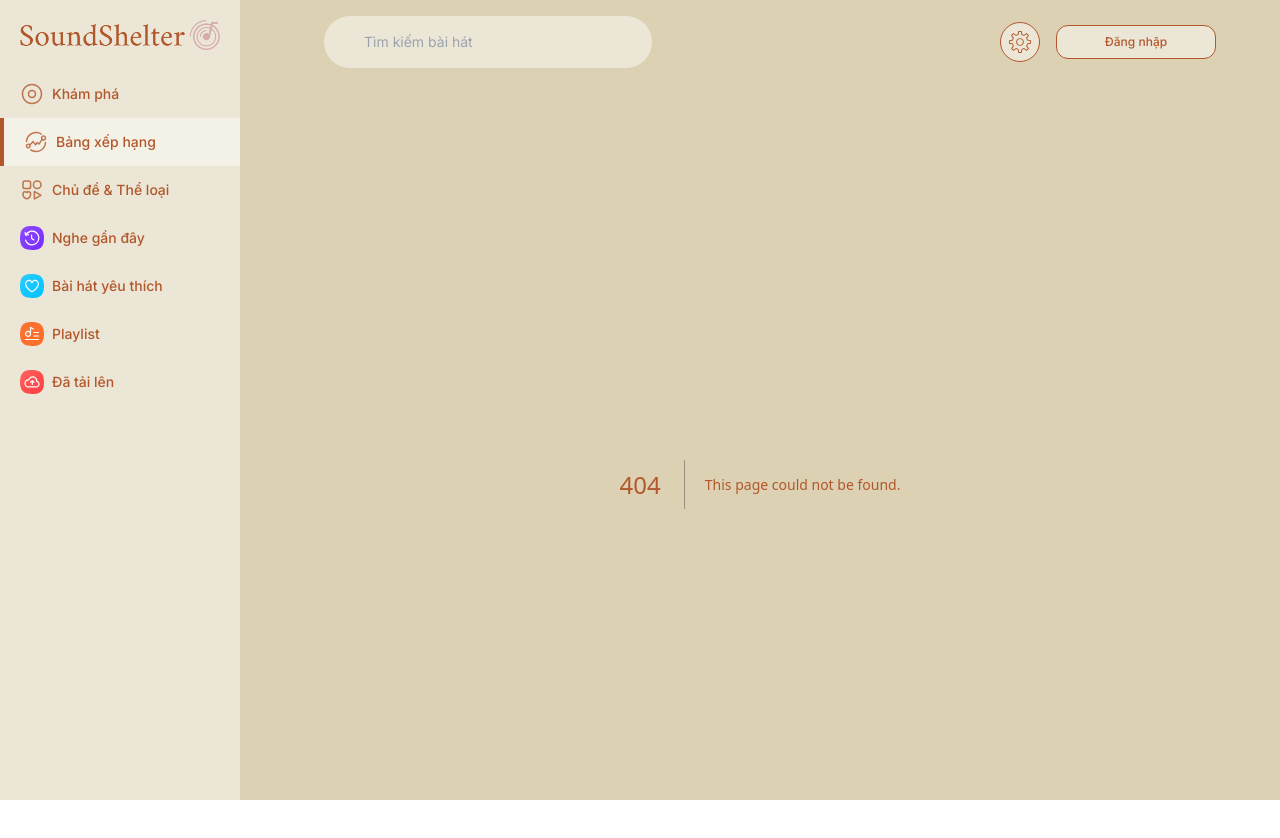
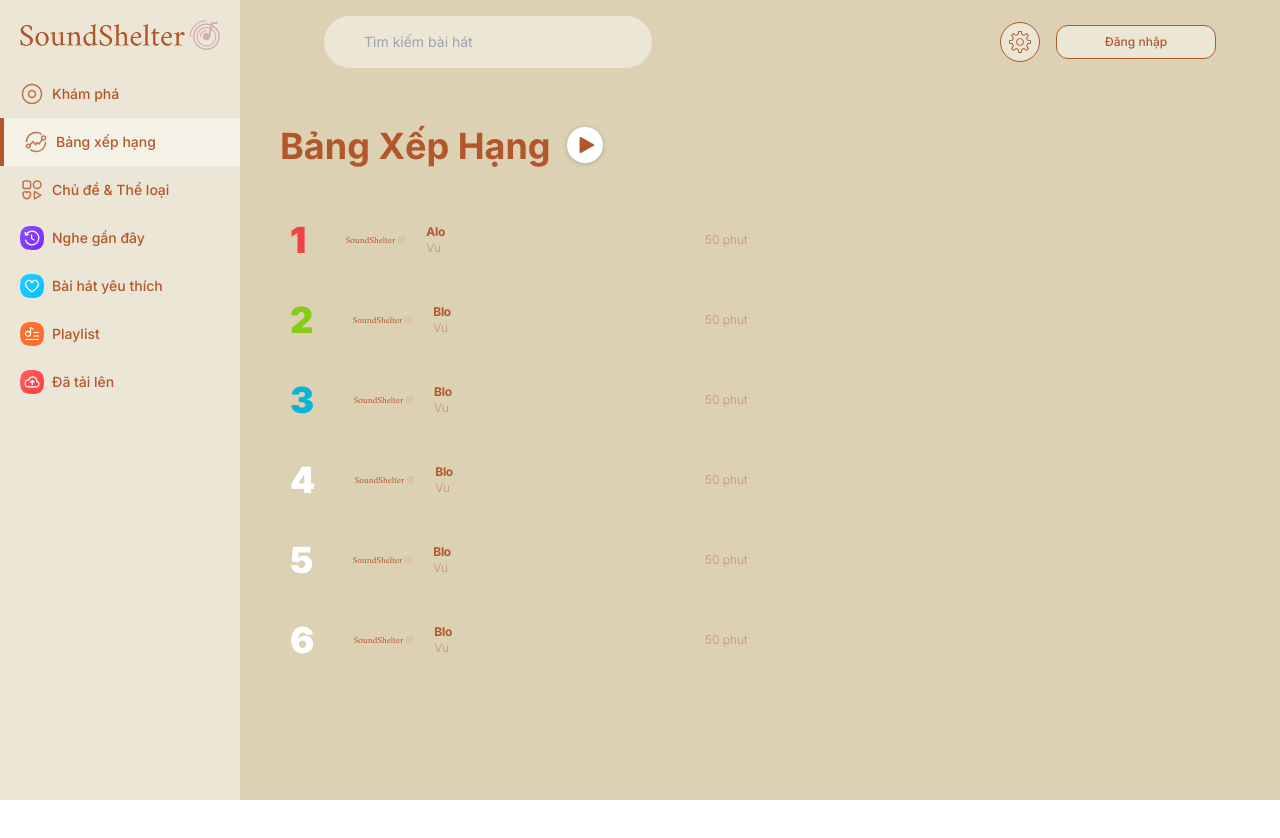
Before and after one commit to anhctp/SoundShelter, a Next.js app in the folder client/: page /chart in a window 1280 px wide. Before the commit this address had no page. Shown: the top 838 px of the page. After the commit the page ends 800 px from the top, so only its background shows below. Built offline with nearby package versions, Linux system fonts and the light colour scheme.

Commit message:
feat: chart

```diff
--- /dev/null
+++ b/client/src/app/chart/page.tsx
@@ -0,0 +1,169 @@
+"use client";
+import { IconHeart, IconPlay1 } from "@/assets/icons";
+// import { getRankSongs } from "@/services/chart/chartApi";
+import { SongChart } from "@/services/chart/chart-helpers";
+// import { Song } from "@/services/discovery/discoveryHelpers";
+// import {
+//   setFavoriteSongs,
+//   setRecentlyHeardSongs,
+//   updateSongView,
+// } from "@/services/library/libraryApi";
+// import { useSongStore } from "@/stores/songStore";
+// import { useUserStore } from "@/stores/userStore";
+import Image from "next/image";
+import { useEffect, useState } from "react";
+
+export default function Home() {
+  const [hoveredButton, setHoveredButton] = useState<number | null>(null);
+  //   const [songs, setSongs] = useState<SongChart[]>([]);
+  const songs = [
+    {
+      id: 1,
+      title: "Alo",
+      image_file_path: "/logo-no-background.svg",
+      artist: "Vu",
+      albums_title: "50 phut",
+      time: "03:12",
+    },
+    {
+      id: 2,
+      title: "Blo",
+      image_file_path: "/logo-no-background.svg",
+      artist: "Vu",
+      albums_title: "50 phut",
+      time: "05:12",
+    },
+    {
+      id: 3,
+      title: "Blo",
+      image_file_path: "/logo-no-background.svg",
+      artist: "Vu",
+      albums_title: "50 phut",
+      time: "05:12",
+    },
+    {
+      id: 4,
+      title: "Blo",
+      image_file_path: "/logo-no-background.svg",
+      artist: "Vu",
+      albums_title: "50 phut",
+      time: "05:12",
+    },
+    {
+      id: 5,
+      title: "Blo",
+      image_file_path: "/logo-no-background.svg",
+      artist: "Vu",
+      albums_title: "50 phut",
+      time: "05:12",
+    },
+    {
+      id: 6,
+      title: "Blo",
+      image_file_path: "/logo-no-background.svg",
+      artist: "Vu",
+      albums_title: "50 phut",
+      time: "05:12",
+    },
+  ];
+  //   const { setSong } = useSongStore();
+  //   const { userID } = useUserStore();
+
+  //   const getSongs = async () => {
+  //     const res = await getRankSongs();
+  //     setSongs(res.data);
+  //   };
+
+  //   const handlePlaySong = async (song: Song) => {
+  //     const currentDate = new Date();
+  //     const formattedDate = currentDate.toISOString();
+  //     if (userID) {
+  //       await setRecentlyHeardSongs({
+  //         play_date: formattedDate,
+  //         user_id: userID,
+  //         song_id: song.id,
+  //       });
+  //     } else {
+  //       await updateSongView(song.id);
+  //     }
+  //     setSong(song);
+  //   };
+  //   const handleFavoriteSong = async (songId: number) => {
+  //     if (userID) await setFavoriteSongs({ song_id: songId, user_id: userID });
+  //   };
+  //   useEffect(() => {
+  //     getSongs();
+  //   }, []);
+  return (
+    <div className="w-full h-[calc(100%_-_84px)] overflow-auto p-10">
+      <div className="w-full flex items-center gap-3 mb-8 capitalize text-4xl font-bold">
+        Bảng xếp hạng
+        <div className="cursor-pointer">
+          <IconPlay1 />
+        </div>
+      </div>
+      {songs.map((item, index) => (
+        <button
+          key={index}
+          onMouseEnter={() => setHoveredButton(item.id)}
+          onMouseLeave={() => setHoveredButton(null)}
+          className="w-full flex items-center text-left p-2.5 text-xs font-light gap-4 rounded focus:bg-primary hover:bg-primary "
+        >
+          <div className="flex items-center gap-10 w-1/2 mr-2.5">
+            <div
+              className={`font-black text-4xl ${
+                index + 1 === 1
+                  ? "text-red-500"
+                  : index + 1 === 2
+                  ? "text-lime-500"
+                  : index + 1 === 3
+                  ? "text-cyan-500"
+                  : "text-white"
+              }`}
+            >
+              {index + 1}
+            </div>
+            <div
+              className="flex items-center gap-5 max-w-3xlcursor-default"
+            >
+              <Image
+                src={item.image_file_path}
+                width={60}
+                height={60}
+                alt="Image"
+                className={`rounded-lg w-[60px] h-[60px] ${
+                  hoveredButton === item.id && "opacity-50"
+                }`}
+              />
+              <div className="text-xs tracking-tight">
+                <div className="font-bold">{item.title}</div>
+                <div className="font-light opacity-50">{item.artist}</div>
+              </div>
+              {hoveredButton === item.id && (
+                <div
+                  className="px-4 cursor-pointer"
+                  //   onClick={() => handlePlaySong(item)}
+                >
+                  <IconPlay1 />
+                </div>
+              )}
+            </div>
+          </div>
+          <div className={`w-1/2 opacity-50`}>{item.albums_title}</div>
+          <div className="flex justify-end items-center mr-0 opacity-50 px-12">
+            {hoveredButton === item.id ? (
+              <div
+                className="cursor-pointer"
+                // onClick={() => handleFavoriteSong(item.id)}
+              >
+                <IconHeart />
+              </div>
+            ) : (
+              <div className="w-6"></div>
+            )}
+          </div>
+        </button>
+      ))}
+    </div>
+  );
+}
--- a/client/src/assets/icons.tsx
+++ b/client/src/assets/icons.tsx
@@ -659,7 +659,7 @@ export const IconPlay1 = () => {
         fillRule="evenodd"
         clipRule="evenodd"
         d="M18.8449 13.5557C18.1011 13.14 17.7292 12.9322 17.4248 12.9672C17.1591 12.9977 16.9187 13.1388 16.7624 13.3558C16.5833 13.6045 16.5833 14.0305 16.5833 14.8825V27.1179C16.5833 27.9698 16.5833 28.3958 16.7624 28.6445C16.9186 28.8615 17.1591 29.0026 17.4247 29.0331C17.7292 29.0681 18.101 28.8604 18.8447 28.4448L29.7922 22.3277C30.568 21.8942 30.9559 21.6775 31.0849 21.3922C31.1973 21.1434 31.1973 20.8584 31.0849 20.6096C30.956 20.3243 30.5681 20.1076 29.7923 19.674L18.8449 13.5557Z"
-        fill="#141414"
+        fill="#B2572B"
       ></path>
       <defs>
         <filter
@@ -712,7 +712,7 @@ export const IconHeart = () => {
     >
       <path
         d="M7.5 13.5L7.14645 13.8536C7.34171 14.0488 7.65829 14.0488 7.85355 13.8536L7.5 13.5ZM1.53553 7.53553L1.18198 7.88909H1.18198L1.53553 7.53553ZM6.53553 2.53553L6.18198 2.88909L6.53553 2.53553ZM7.5 3.5L7.14645 3.85355C7.34171 4.04882 7.65829 4.04882 7.85355 3.85355L7.5 3.5ZM8.46447 2.53553L8.11091 2.18198V2.18198L8.46447 2.53553ZM7.85355 13.1464L1.88909 7.18198L1.18198 7.88909L7.14645 13.8536L7.85355 13.1464ZM13.1109 7.18198L7.14645 13.1464L7.85355 13.8536L13.818 7.88909L13.1109 7.18198ZM6.18198 2.88909L7.14645 3.85355L7.85355 3.14645L6.88909 2.18198L6.18198 2.88909ZM7.85355 3.85355L8.81802 2.88909L8.11091 2.18198L7.14645 3.14645L7.85355 3.85355ZM10.9645 1C9.89418 1 8.86772 1.42517 8.11091 2.18198L8.81802 2.88909C9.38729 2.31981 10.1594 2 10.9645 2V1ZM14 5.03553C14 5.84061 13.6802 6.61271 13.1109 7.18198L13.818 7.88909C14.5748 7.13228 15 6.10582 15 5.03553H14ZM15 5.03553C15 2.80677 13.1932 1 10.9645 1V2C12.6409 2 14 3.35905 14 5.03553H15ZM4.03553 2C4.84061 2 5.61271 2.31981 6.18198 2.88909L6.88909 2.18198C6.13228 1.42517 5.10582 1 4.03553 1V2ZM1 5.03553C1 3.35905 2.35905 2 4.03553 2V1C1.80677 1 0 2.80677 0 5.03553H1ZM1.88909 7.18198C1.31981 6.61271 1 5.84061 1 5.03553H0C0 6.10582 0.42517 7.13228 1.18198 7.88909L1.88909 7.18198Z"
-        fill="#FFFFFF"
+        fill="#B2572B"
       />
     </svg>
   );
--- /dev/null
+++ b/client/src/services/chart/chart-helpers.ts
@@ -0,0 +1,5 @@
+import { Song } from "../discovery/discovery-helpers";
+
+export interface SongChart extends Song {
+  albums_title: string;
+}
```
Also changed, not shown: client/src/services/discovery/discovery-helpers.ts (added, +25 -0 lines).
